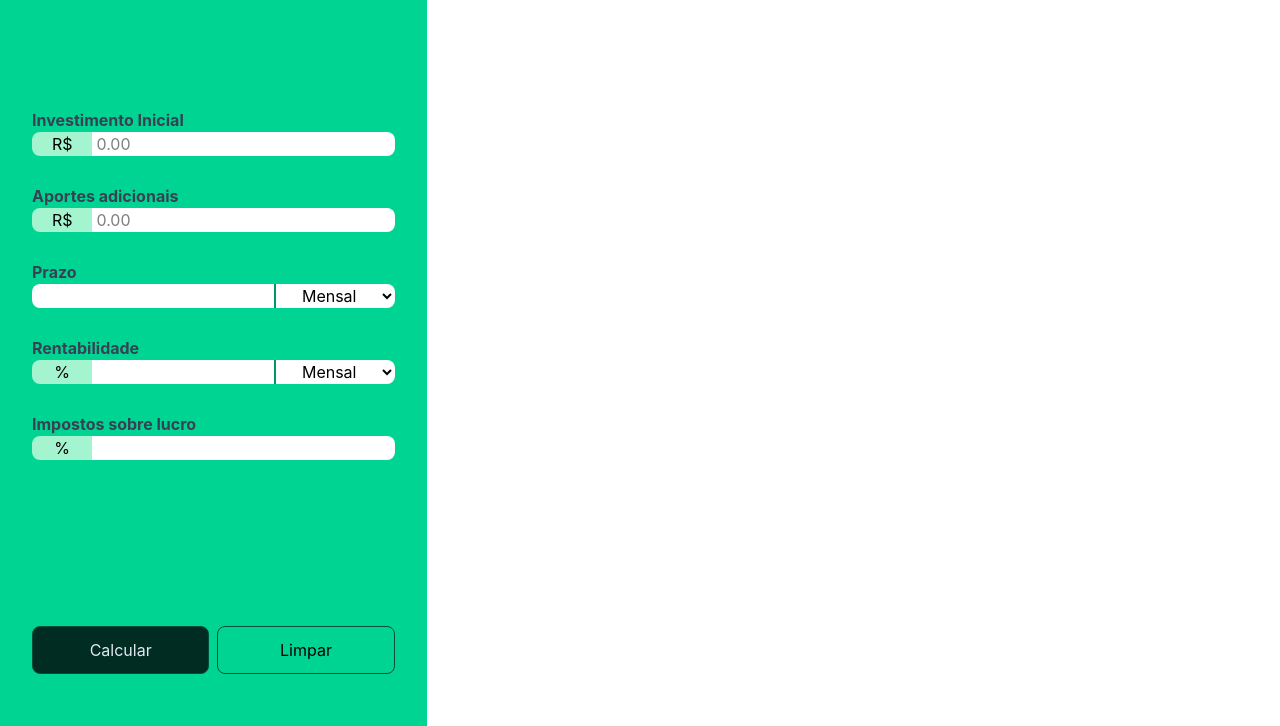
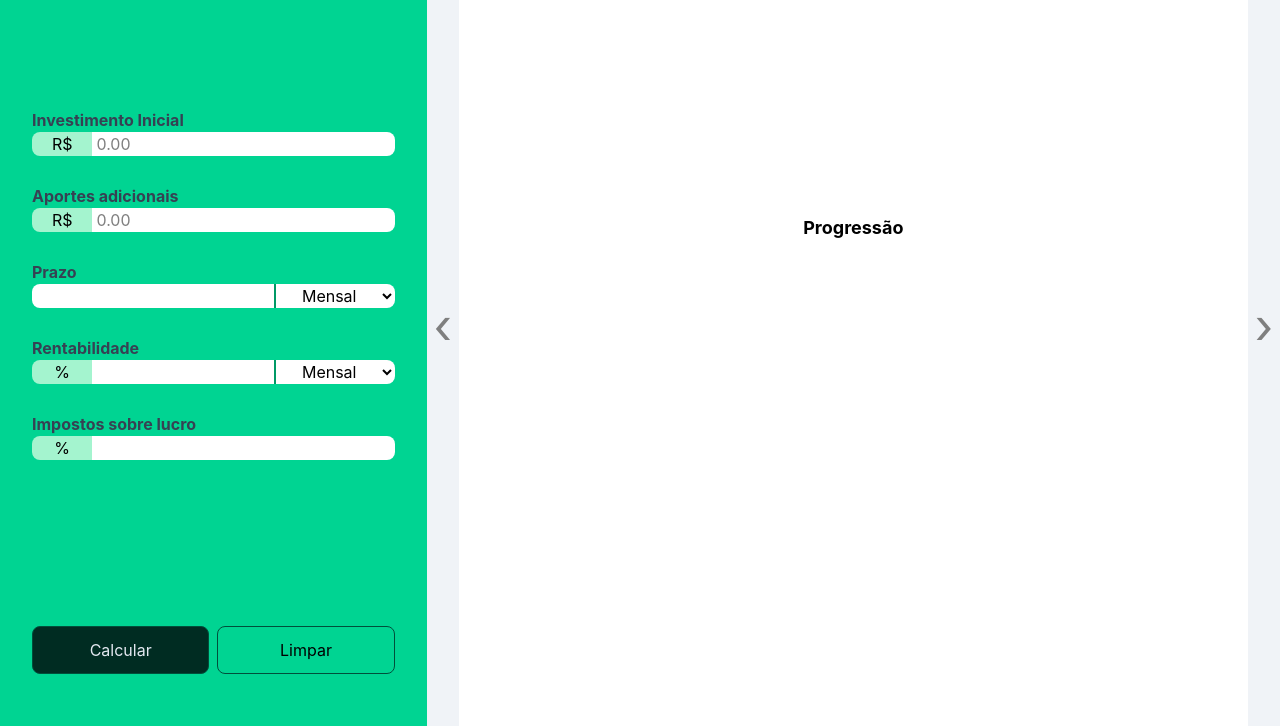
Before and after one commit to aleraczinoski/CalculadoraInvestimentos, a website built with Vite: page index.html in a window 1280 px wide. Shown: the part 74-800 px from the top of the page. Built offline with nearby package versions, Linux system fonts and the light colour scheme.

Commit message:
Implementada a funcionalidade do carrossel

```diff
--- a/index.html
+++ b/index.html
@@ -142,8 +142,17 @@
         </button>
       </div>
     </aside>
-    <main class="row-span-2 col-span-2">
-      <!-- <section id="charts-container" class="h-full">
+    <main class="row-span-2 col-span-2 relative">
+      <button
+        id="slide-arrow-previous"
+        class="absolute top-0 bottom-0 left-0 text-5xl cursor-pointer bg-slate-200 opacity-50 w-8 hover:opacity-100 focus:opacity-100"
+      >&#8249</button>
+      <button
+        id="slide-arrow-next"
+        class="absolute top-0 bottom-0 right-0 text-5xl cursor-pointer bg-slate-200 opacity-50 w-8 hover:opacity-100 focus:opacity-100"
+      >&#8250</button>
+      <div id="carousel" class="h-full w-full flex overflow-x-auto scroll-smooth">
+        <section id="charts-container" class="h-full basis-full shrink-0">
           <div class="h-[36%] flex flex-col items-center pb-10">
             <p class="font-bold text-lg">Resultado Final</p>
             <canvas id="final-money-distribution"></canvas>
@@ -152,14 +161,18 @@
             <p class="font-bold text-lg">Progressão</p>
             <canvas id="progression"></canvas>
           </div>
-      </section> -->
-      <section id="table-container" class="h-full overflow-y-auto">
+        </section>
+        <section
+          id="table-container"
+          class="h-full overflow-y-auto basis-full shrink-0"
+        >
           <p class="font-bold text-lg text-center">Resultados mensais</p>
           <table
             class="w-full max-h-full border border-separate"
             id="results-table"
           ></table>
         </section>
+      </div>
     </main>
     <script type="module" src="./main.js"></script>
   </body>
--- a/main.js
+++ b/main.js
@@ -16,30 +16,34 @@
   {
     columnLabel: "Total investido",
     acessor: "investedAmount",
-    format: (numberInfo) => formatCurrency(numberInfo),
+    format: (numberInfo) => formatCurrencyToTable(numberInfo),
   },
   {
     columnLabel: "Rendimento mensal",
     acessor: "interestReturns",
-    format: (numberInfo) => formatCurrency(numberInfo),
+    format: (numberInfo) => formatCurrencyToTable(numberInfo),
   },
   {
     columnLabel: "Rendimento total",
     acessor: "totalInterestReturns",
-    format: (numberInfo) => formatCurrency(numberInfo),
+    format: (numberInfo) => formatCurrencyToTable(numberInfo),
   },
   {
     columnLabel: "Quantia total",
     acessor: "totalAmount",
-    format: (numberInfo) => formatCurrency(numberInfo),
+    format: (numberInfo) => formatCurrencyToTable(numberInfo),
   },
 ];
 
-function formatCurrency(value) {
+function formatCurrencyToTable(value) {
   return value.toLocaleString("pt-BR", {
     style: "currency",
     currency: "BRL",
   });
+}
+
+function formatCurrencyToGraph(value) {
+  return value.toFixed(2);
 }
 
 function renderProgression(event) {
@@ -74,7 +78,7 @@
     returnRatePeriod,
   );
 
-  /*const finalInvestmentObject = returnsArray[returnsArray.length - 1];
+  const finalInvestmentObject = returnsArray[returnsArray.length - 1];
 
   doughnutChartReference = new Chart(finalMoneyChart, {
     type: "doughnut",
@@ -83,11 +87,11 @@
       datasets: [
         {
           data: [
-            formatCurrency(finalInvestmentObject.investedAmount),
-            formatCurrency(
+            formatCurrencyToGraph(finalInvestmentObject.investedAmount),
+            formatCurrencyToGraph(
               finalInvestmentObject.totalInterestReturns * (1 - taxRate / 100),
             ),
-            formatCurrency(
+            formatCurrencyToGraph(
               (finalInvestmentObject.totalInterestReturns * taxRate) / 100,
             ),
           ],
@@ -110,14 +114,14 @@
         {
           label: "Total investido",
           data: returnsArray.map((investmentObject) =>
-            formatCurrency(investmentObject.investedAmount),
+            formatCurrencyToGraph(investmentObject.investedAmount),
           ),
           backgroundColor: "rgb(59, 130, 246)",
         },
         {
           label: "Retorno do Investimento",
           data: returnsArray.map((investmentObject) =>
-            formatCurrency(investmentObject.interestReturns),
+            formatCurrencyToGraph(investmentObject.interestReturns),
           ),
           backgroundColor: "rgb(34, 197, 94)",
         },
@@ -134,7 +138,7 @@
         },
       },
     },
-  });*/
+  });
 
   createTable(columnsArray, returnsArray, "results-table");
 }
@@ -198,5 +202,18 @@
   }
 }
 
+const mainElement = document.querySelector("main");
+const carouselEl = document.getElementById("carousel");
+const nextButton = document.getElementById("slide-arrow-next");
+const previousButton = document.getElementById("slide-arrow-previous");
+
+nextButton.addEventListener("click", () => {
+  carouselEl.scrollLeft += mainElement.clientWidth;
+});
+
+previousButton.addEventListener("click", () => {
+  carouselEl.scrollLeft -= mainElement.clientWidth;
+});
+
 form.addEventListener("submit", renderProgression);
 clearFormButon.addEventListener("click", clearForm);
```
Lines whose indentation alone changed are shown as unchanged.
